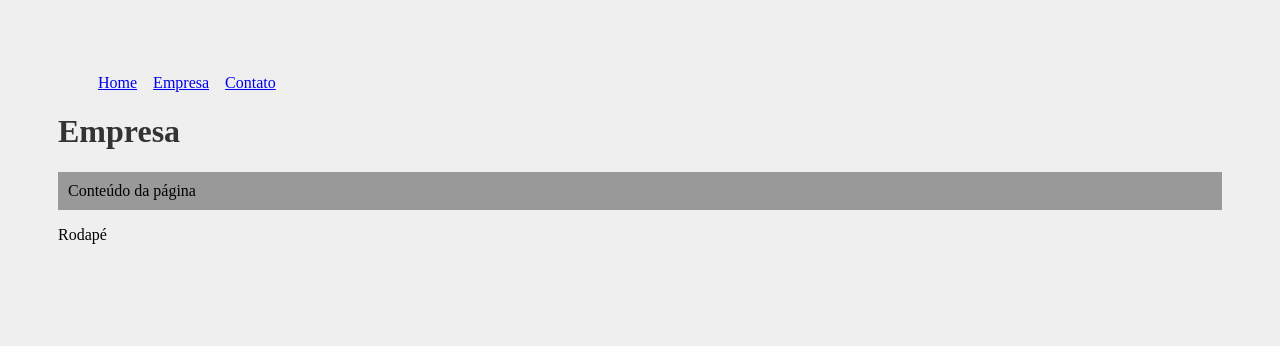
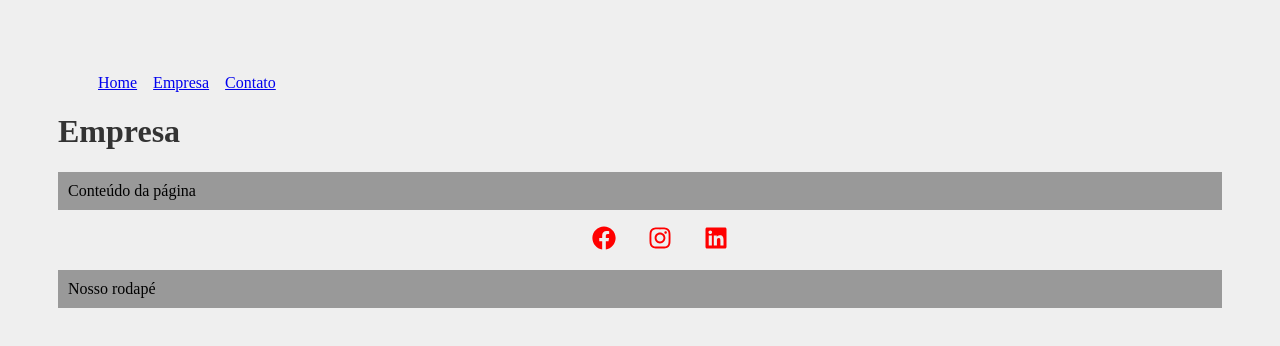
Before and after one commit to Flavia-OlSi/My-Costs, a React (Create React App) app: page /empresa in a window 1280 px wide. Shown: the top 346 px of the page. Built offline with nearby package versions, Linux system fonts and the light colour scheme.

Commit message:
Aula 16 - React Icons

```diff
--- a/package.json
+++ b/package.json
@@ -9,6 +9,7 @@
     "prop-types": "^15.8.1",
     "react": "^18.2.0",
     "react-dom": "^18.2.0",
+    "react-icons": "^4.7.1",
     "react-router-dom": "^6.7.0",
     "react-scripts": "^5.0.1",
     "web-vitals": "^2.1.4"
--- a/src/components/layout/Footer.js
+++ b/src/components/layout/Footer.js
@@ -1,6 +1,16 @@
+import { FaFacebook, FaInstagram, FaLinkedin } from 'react-icons/fa'
+import styles from './Footer.module.css'
+
 function Footer() {
     return (
-        <footer>Rodapé</footer>
+        <footer>
+            <ul className={styles.social_list}>
+                <li><FaFacebook /></li>
+                <li><FaInstagram /></li>
+                <li><FaLinkedin /></li>
+            </ul>
+            <p>Nosso rodapé</p>
+        </footer>
     )
 }
 
--- /dev/null
+++ b/src/components/layout/Footer.module.css
@@ -0,0 +1,16 @@
+.social_list {
+    display: flex;
+    justify-content: center;
+    align-items: center;
+    list-style: none;
+}
+
+.social_list li {
+    margin: 0 1em;
+}
+
+.social_list svg {
+    font-size: 1.5em;
+    cursor: pointer;
+    color: red;
+}
```
Also changed, not shown: 1 other file (tests, documents, lock files or other folders).
